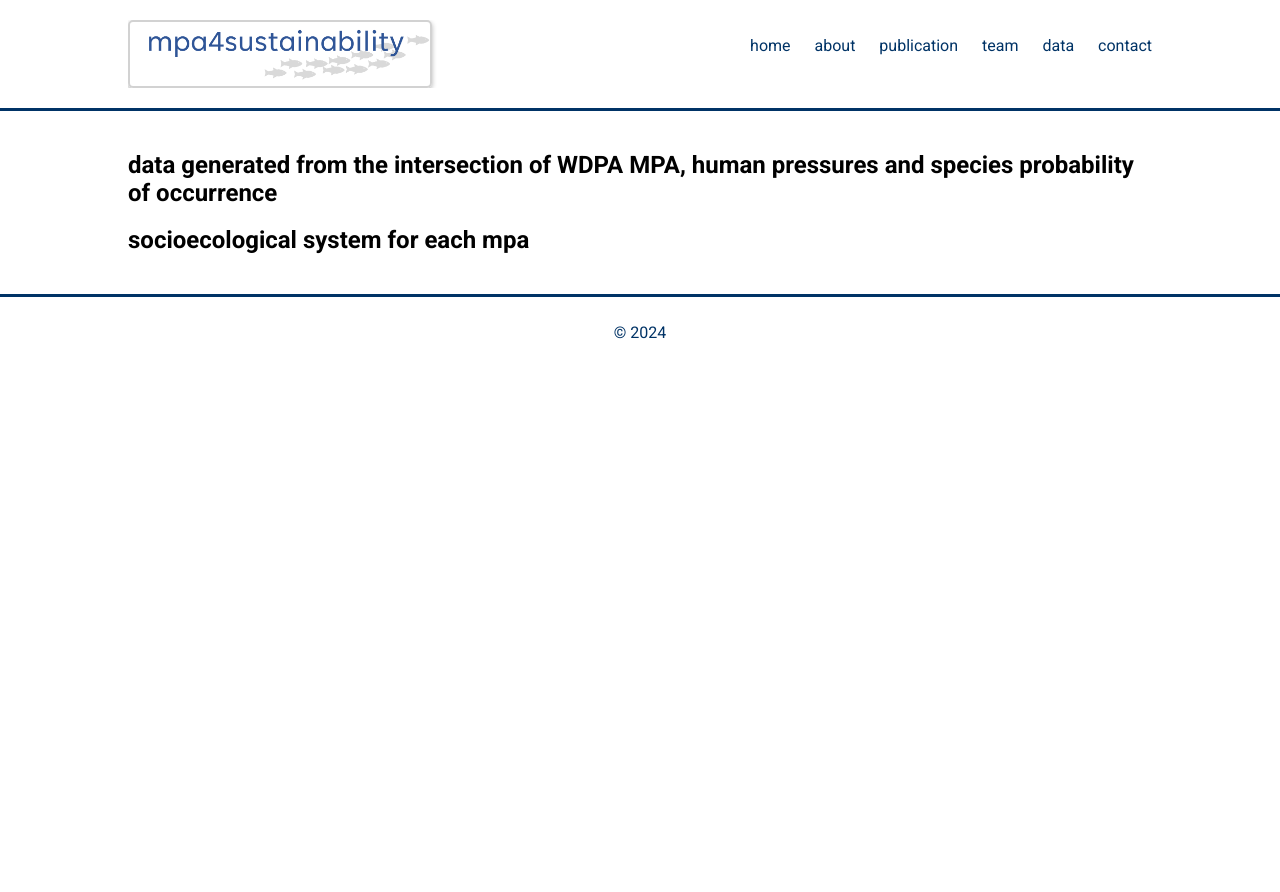
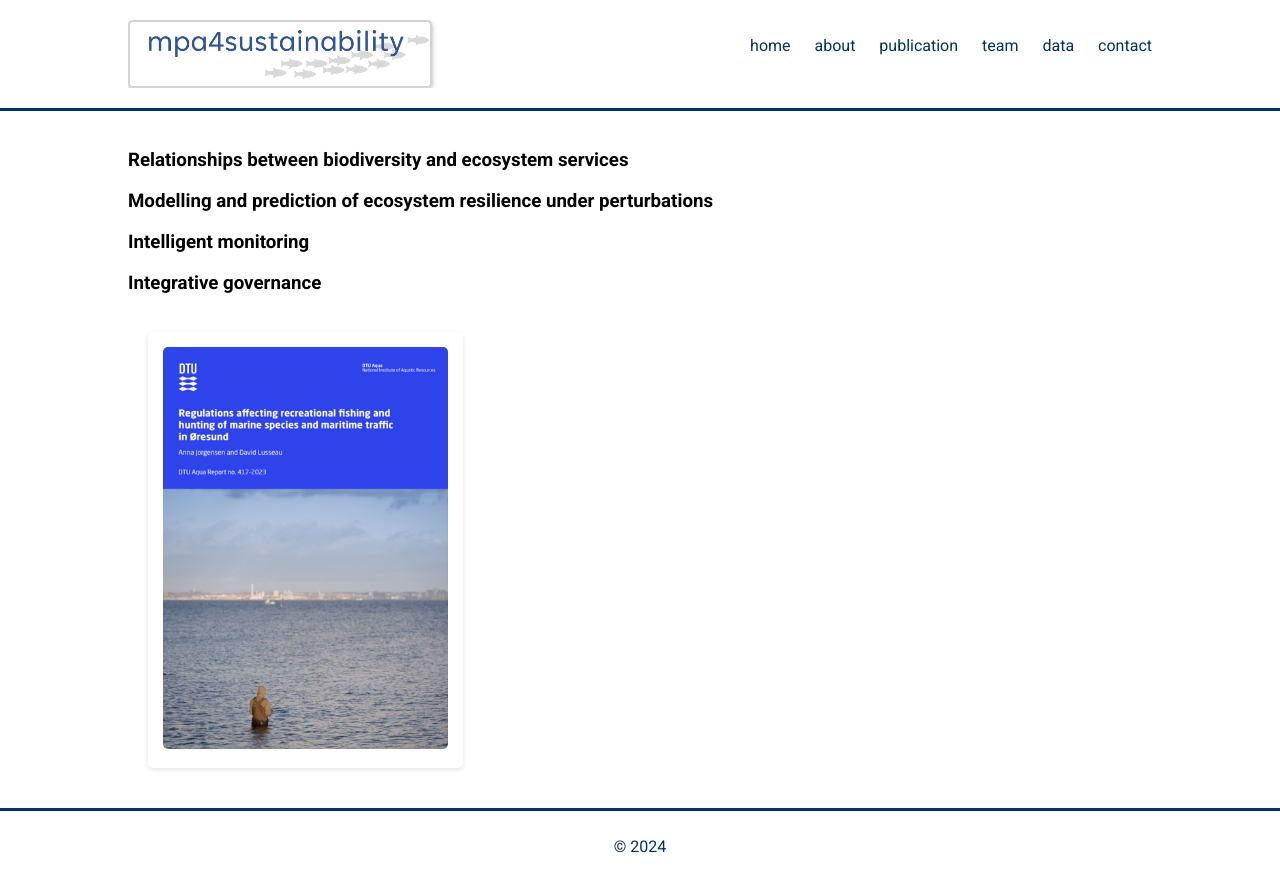
Before and after one commit to dlusseau/mpa4sustainability.github.io, a Jekyll site: the page built from public_data.md, in a window 1280 px wide. Shown: the top 892 px of the page. Built offline with Jekyll 4.4.1, drawn with Linux system fonts in a browser that asks for light colours.

Commit message:
Update public_data.md

```diff
--- a/public_data.md
+++ b/public_data.md
@@ -3,6 +3,17 @@
 title: public data
 ---
 
-## data generated from the intersection of WDPA MPA, human pressures and species probability of occurrence
+<h3 id="WP1"> Relationships between biodiversity and ecosystem services </h3>
 
-## socioecological system for each mpa
+<h3 id="WP2"> Modelling and prediction of ecosystem resilience under perturbations </h3>
+
+<h3 id="WP3"> Intelligent monitoring </h3>
+
+<h3 id="WP4"> Integrative governance </h3>
+<div class="grid-container">
+    <div class="grid-item">
+      <a href="https://findit.dtu.dk/en/catalog/63ce9f15357bfc1dda9e7f50" target="_blank">
+        <img src="{{ '/assets/Øresundreport2023.png' | relative_url }}" alt="Øresundreport" style="width: 300px; height: auto;" >
+      </a>
+    </div>
+ </div>
```
